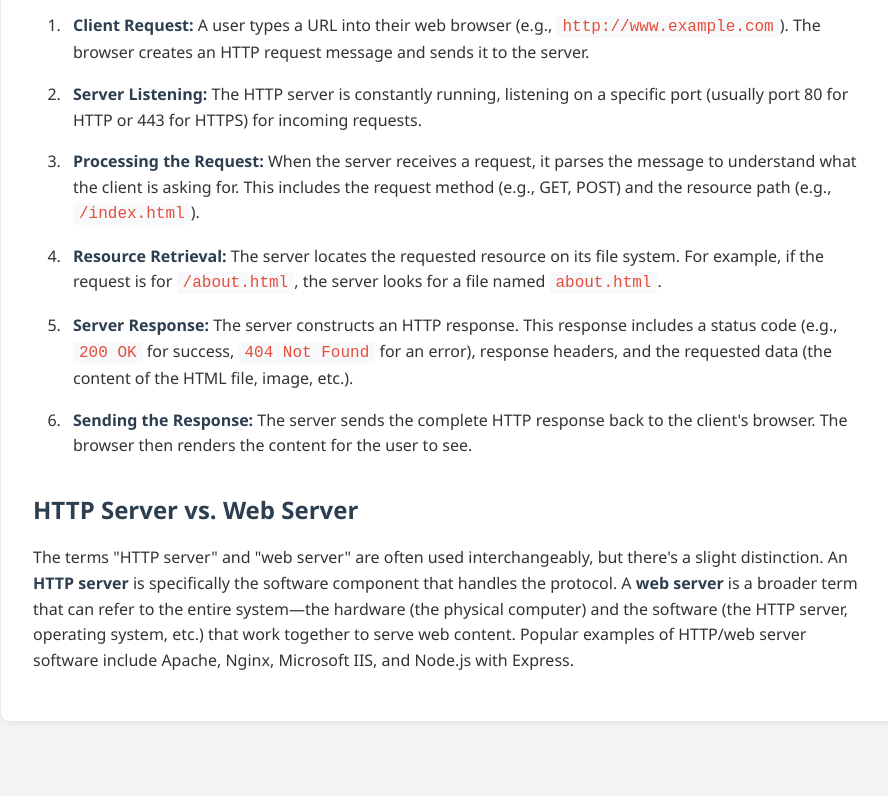
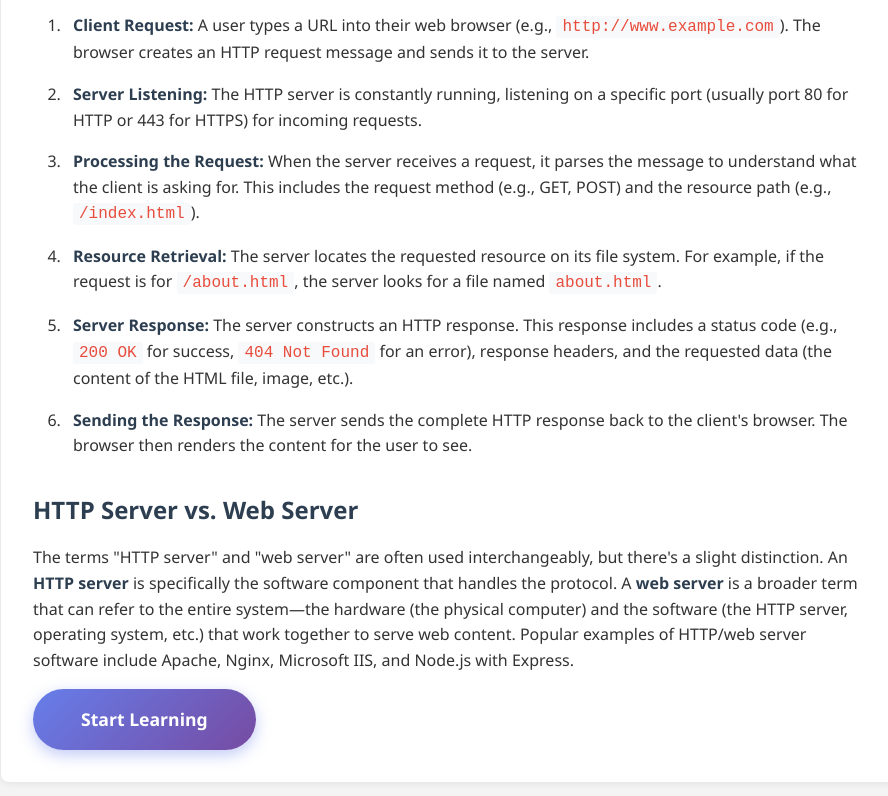
Before and after one commit to Gaiatuven/Simple-web-server, a website: page index.html in a window 1280 px wide. Shown: the part 523-1319 px from the top of the page, without its empty margins (189-1077 px from the left). Before the commit the page ends 1276 px from the top, so only its background shows below. Drawn offline with Linux system fonts and the light colour scheme.

Commit message:
Corrected link to next page

```diff
--- a/index.html
+++ b/index.html
@@ -49,6 +49,7 @@
                 The terms "HTTP server" and "web server" are often used interchangeably, but there's a slight distinction. An <strong>HTTP server</strong> is specifically the software component that handles the protocol. A <strong>web server</strong> is a broader term that can refer to the entire system—the hardware (the physical computer) and the software (the HTTP server, operating system, etc.) that work together to serve web content. Popular examples of HTTP/web server software include Apache, Nginx, Microsoft IIS, and Node.js with Express.
             </p>
         </section>
+        <a href="./responsecycle.html" class="cta-button pulse">Start Learning</a>
     </div>
 
 </body>
```
